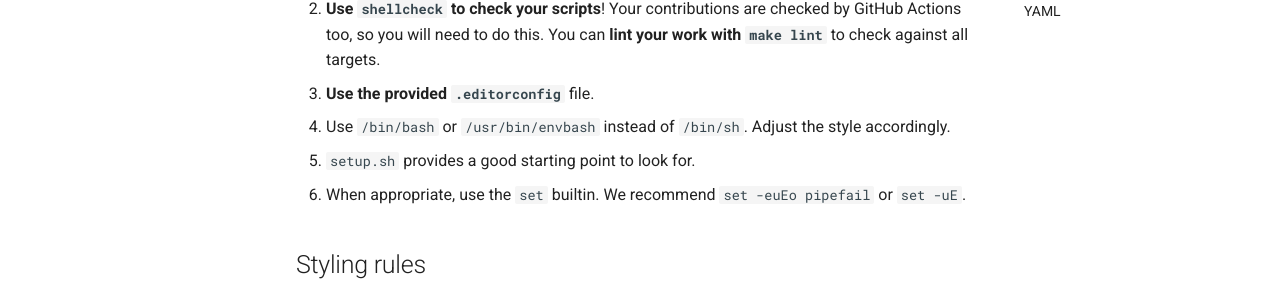
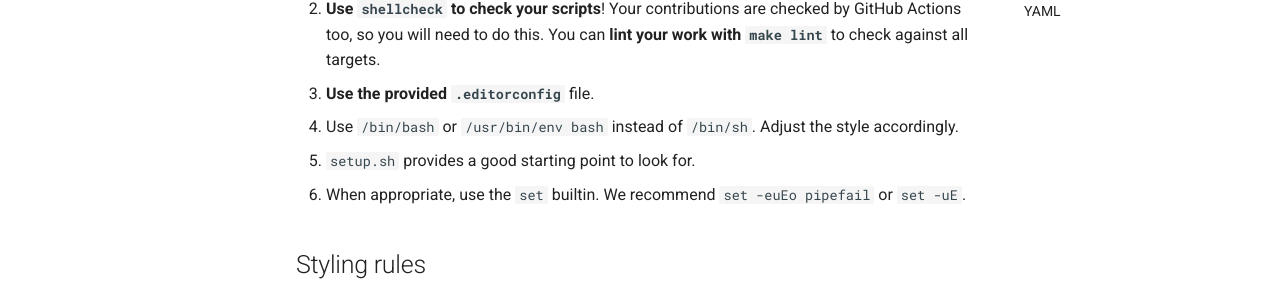
Before and after one commit to docker-mailserver/docker-mailserver, an MkDocs documentation site: the page built from docs/content/contributing/coding-style.md, in a window 1280 px wide and 900 px high. Shown: the part 409-712 px from the top of the window. Built offline with MkDocs 1.6.1 and Material for MkDocs 9.7.7, drawn with Linux system fonts in a browser that asks for light colours; comment, search, counter and statistics services are not loaded; the version menu is left out.

Commit message:
Update coding-style.md

```diff
--- a/docs/content/contributing/coding-style.md
+++ b/docs/content/contributing/coding-style.md
@@ -9,7 +9,7 @@ When refactoring, writing or altering scripts, that is Shell and bash scripts, i
 1. **Adjust your style of coding to the style that is already present**! Even if you do not like it, this is due to consistency. There was a lot of work involved in making all scripts consistent.
 2. **Use `shellcheck` to check your scripts**! Your contributions are checked by GitHub Actions too, so you will need to do this. You can **lint your work with `make lint`** to check against all targets.
 3. **Use the provided `.editorconfig`** file.
-4. Use `/bin/bash` or `/usr/bin/envbash` instead of `/bin/sh`. Adjust the style accordingly.
+4. Use `/bin/bash` or `/usr/bin/env bash` instead of `/bin/sh`. Adjust the style accordingly.
 5. `setup.sh` provides a good starting point to look for.
 6. When appropriate, use the `set` builtin. We recommend `set -euEo pipefail` or `set -uE`.
 
```
